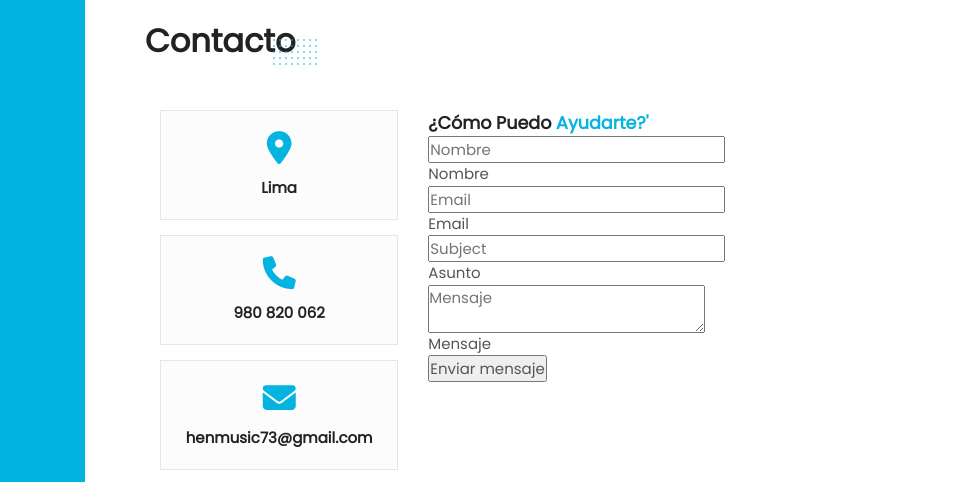
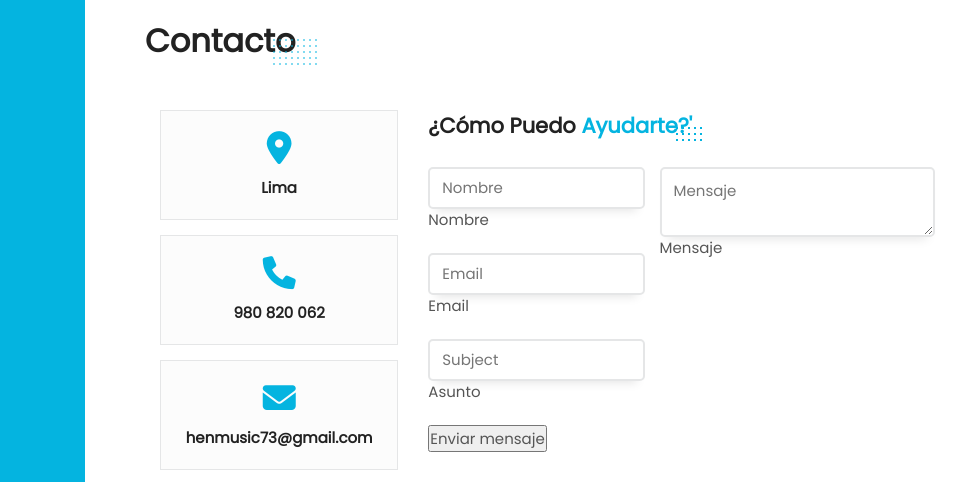
Before and after one commit to henryshop73/Portafolio-proyecto1-css, a plain HTML site: page contacto.html in a window 1280 px wide. Shown: the part 123-605 px from the top of the page, 302-1280 px from the left. Drawn offline with Linux system fonts and the light colour scheme.

Commit message:
Empezando a maquetar y colocar estilos al formulario

```diff
--- a/assets/css/styles.css
+++ b/assets/css/styles.css
@@ -366,7 +366,8 @@ body {
 .clients__header,
 .prices__header,
 .extra__header,
-.resume__subheader {
+.resume__subheader,
+.contact__form-header {
     display: inline-block;
     padding-right: 1.2rem;
     margin-bottom: 2.5rem;
@@ -378,7 +379,8 @@ body {
 .clients__title,
 .prices__title,
 .extra__title,
-.resume__subtitle {
+.resume__subtitle,
+.form-header__title {
     font-size: 2.1rem;
 }
 
@@ -387,7 +389,8 @@ body {
 .clients__title::after,
 .prices__title::after,
 .extra__title::after,
-.resume__subtitle::after {
+.resume__subtitle::after,
+.form-header__title::after {
     content: "";
     position: absolute;
     top: 15px;
@@ -1083,3 +1086,46 @@ body {
     flex-basis: 66%;
     padding: 0 1.5rem;
 }
+
+.form__container {
+    display: flex;
+    flex-direction: row;
+}
+
+.form__left {
+    flex-basis: 47%;
+    margin-right: 1.5rem;
+}
+
+.form__group {
+    position: relative;
+    margin-bottom: 2.15rem;
+}
+
+.form__input {
+    position: relative;
+    width: 100%;
+    height: 4.2rem;
+    display: block;
+    font-size: 1.5rem;
+    padding: 1rem 1.2rem;
+    border: 0.2rem solid var(--color-border-reviews);
+    border-radius: 0.5rem;
+    outline: none; /*Elimina el remarcado por defecto del navegador*/
+    box-shadow: 0 1rem 1rem -8px rgba(0, 0, 0, 0.10);
+    background-color: transparent;
+}
+
+.form__input:focus {
+    border: 0.2rem solid var(--color-secondary);
+}
+
+.form__label {
+
+}
+
+
+.form__input--textarea {
+    display: block;
+    height: 100%;
+}
--- a/contacto.html
+++ b/contacto.html
@@ -168,13 +168,12 @@
                         </div>
 
                         <header class="contact__form-header">
-                            <h3 class="form-header__subtitle">¿Cómo Puedo <span class="subtitle__color">Ayudarte?'</span></h3>
+                            <h3 class="form-header__title">¿Cómo Puedo <span class="title__color">Ayudarte?'</span></h3>
                         </header>
 
                         <form class="contact__form">
 
                             <div class="form__container">
-
                                 <section class="form__left">
                                     <div class="form__group">
                                         <input type="text" class="form__input" name="name" required placeholder="Nombre">
@@ -198,10 +197,9 @@
                                         <label for="message" class="form__label">Mensaje</label>
                                     </div>
                                 </section>
+                            </div>
 
-                                <input type="submit" class="form__button" value="Enviar mensaje">
-
-                            </div>
+                            <input type="submit" class="form__button" value="Enviar mensaje">
 
                         </form>
 
```
